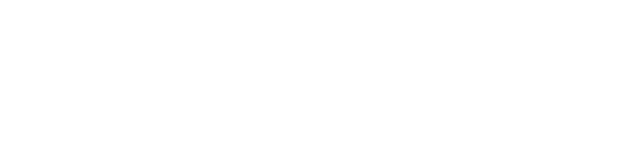
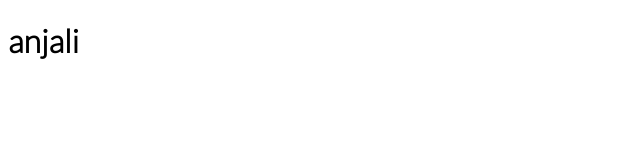
Before and after one commit to Anjalivija/HTMLandCSS_session, a plain HTML site: page index.html in a window 1280 px wide. Shown: the whole page, without its empty margins (0-640 px from the left). Drawn offline with Linux system fonts and the light colour scheme.

Commit message:
Update index.html

```diff
--- a/index.html
+++ b/index.html
@@ -10,6 +10,7 @@
     <title>Document</title>
 </head>
 <body>
+    <h1>anjali</h1>
 
 </body>
 </html>
```
